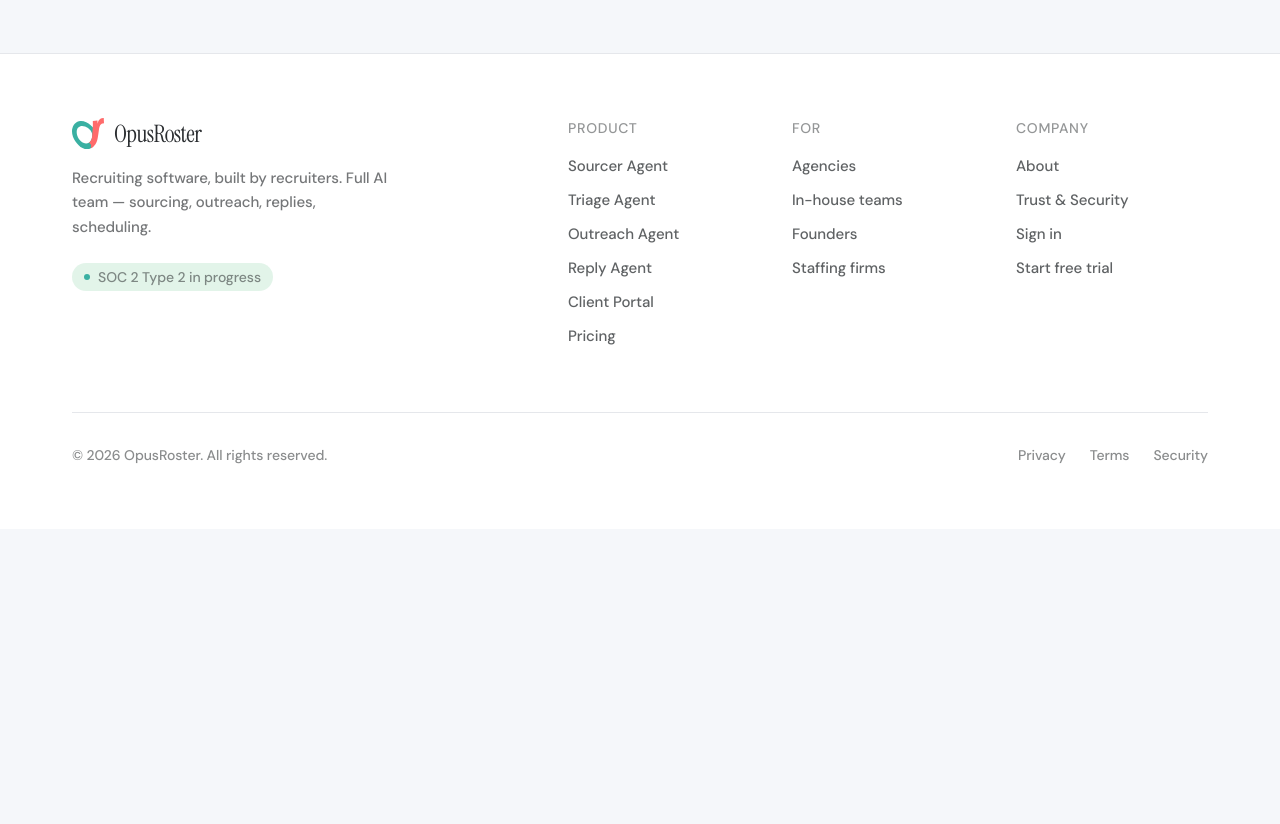
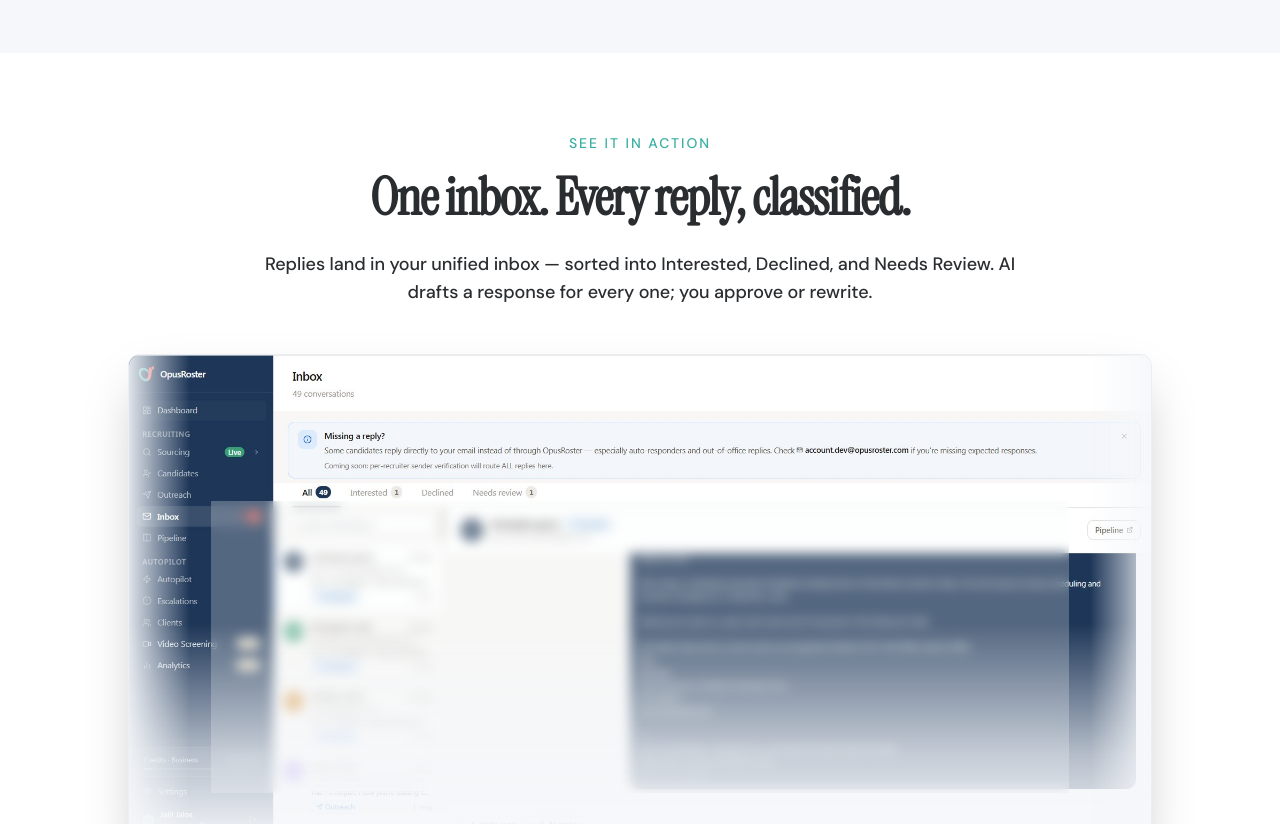
Before and after one commit to altfiscore/opusroster-recruiter-marketing, a Next.js app: page /features/reply-agent in a window 1280 px wide. Shown: the part 3620-4444 px from the top of the page. Before the commit the page ends 4149 px from the top, so only its background shows below. Built offline with nearby package versions, Linux system fonts and the light colour scheme; no server answers.

Commit message:
feat: add product screenshots to all 4 feature pages

```diff
--- a/src/app/features/outreach-agent/page.tsx
+++ b/src/app/features/outreach-agent/page.tsx
@@ -5,6 +5,8 @@
   Underline, Em, PrimaryButton, SecondaryButton, Section,
 } from "@/components/marketing/Sections";
 import { Send, Sparkles, Mail, Eye, Check, ArrowRight } from "lucide-react";
+import ProductScreenshot from "@/components/marketing/ProductScreenshot";
+import { outreachScreenshot } from "@/lib/screenshots";
 
 const APP_URL = process.env.NEXT_PUBLIC_APP_URL ?? "https://opus-rosterrecruiter.vercel.app";
 
@@ -179,6 +181,23 @@
           </div>
         </Container>
       </Section>
+      <section className="py-20 bg-white">
+        <Container>
+          <div className="max-w-3xl mx-auto text-center mb-12">
+            <Eyebrow>See it in action</Eyebrow>
+            <SectionH2 className="mt-4">Personalized outreach, written for each candidate</SectionH2>
+            <p className="mt-6 text-lg text-graphite/70">Every email references the candidate’s actual background. No “Hi {{firstName}}” templates. No mass blasts. Reads like you wrote it.</p>
+          </div>
+          <div className="max-w-5xl mx-auto">
+            <ProductScreenshot
+              src={outreachScreenshot}
+              alt="OpusRoster outreach modal showing a personalized email being sent"
+              blurRegions={[{ top: "30%", bottom: "10%", left: "8%", right: "8%", height: "auto" }]}
+            />
+          </div>
+        </Container>
+      </section>
+
     </>
   );
 }
--- a/src/app/features/reply-agent/page.tsx
+++ b/src/app/features/reply-agent/page.tsx
@@ -5,6 +5,8 @@
   Underline, Em, PrimaryButton, SecondaryButton, Section,
 } from "@/components/marketing/Sections";
 import { MessageSquare, ThumbsUp, ThumbsDown, AlertTriangle, Check, ArrowRight } from "lucide-react";
+import ProductScreenshot from "@/components/marketing/ProductScreenshot";
+import { inboxScreenshot } from "@/lib/screenshots";
 
 const APP_URL = process.env.NEXT_PUBLIC_APP_URL ?? "https://opus-rosterrecruiter.vercel.app";
 
@@ -205,6 +207,23 @@
           </div>
         </Container>
       </Section>
+      <section className="py-20 bg-white">
+        <Container>
+          <div className="max-w-3xl mx-auto text-center mb-12">
+            <Eyebrow>See it in action</Eyebrow>
+            <SectionH2 className="mt-4">One inbox. Every reply, classified.</SectionH2>
+            <p className="mt-6 text-lg text-graphite/70">Replies land in your unified inbox — sorted into Interested, Declined, and Needs Review. AI drafts a response for every one; you approve or rewrite.</p>
+          </div>
+          <div className="max-w-5xl mx-auto">
+            <ProductScreenshot
+              src={inboxScreenshot}
+              alt="OpusRoster inbox showing candidate conversations and AI-drafted replies"
+              blurRegions={[{ top: "30%", bottom: "10%", left: "8%", right: "8%", height: "auto" }]}
+            />
+          </div>
+        </Container>
+      </section>
+
     </>
   );
 }
--- a/src/app/features/sourcer-agent/page.tsx
+++ b/src/app/features/sourcer-agent/page.tsx
@@ -5,6 +5,8 @@
   Underline, Em, PrimaryButton, SecondaryButton, Section,
 } from "@/components/marketing/Sections";
 import { Search, Clock, Shield, Filter, Check, ArrowRight } from "lucide-react";
+import ProductScreenshot from "@/components/marketing/ProductScreenshot";
+import { candidatesScreenshot } from "@/lib/screenshots";
 
 const APP_URL = process.env.NEXT_PUBLIC_APP_URL ?? "https://opus-rosterrecruiter.vercel.app";
 
@@ -204,6 +206,23 @@
           </div>
         </Container>
       </Section>
+      <section className="py-20 bg-white">
+        <Container>
+          <div className="max-w-3xl mx-auto text-center mb-12">
+            <Eyebrow>See it in action</Eyebrow>
+            <SectionH2 className="mt-4">Every sourced candidate, scored and ready</SectionH2>
+            <p className="mt-6 text-lg text-graphite/70">Candidates surface in your talent pool with fit scores, location, and outreach status — no spreadsheets, no copy-paste.</p>
+          </div>
+          <div className="max-w-5xl mx-auto">
+            <ProductScreenshot
+              src={candidatesScreenshot}
+              alt="OpusRoster talent pool showing sourced candidates with fit scores"
+              blurRegions={[{ top: "30%", bottom: "10%", left: "8%", right: "8%", height: "auto" }]}
+            />
+          </div>
+        </Container>
+      </section>
+
     </>
   );
 }
--- a/src/app/features/triage-agent/page.tsx
+++ b/src/app/features/triage-agent/page.tsx
@@ -5,6 +5,8 @@
   Underline, Em, PrimaryButton, SecondaryButton, Section,
 } from "@/components/marketing/Sections";
 import { Filter, RefreshCw, AlertCircle, TrendingDown, Check, ArrowRight } from "lucide-react";
+import ProductScreenshot from "@/components/marketing/ProductScreenshot";
+import { pipelineScreenshot } from "@/lib/screenshots";
 
 const APP_URL = process.env.NEXT_PUBLIC_APP_URL ?? "https://opus-rosterrecruiter.vercel.app";
 
@@ -197,6 +199,23 @@
           </div>
         </Container>
       </Section>
+      <section className="py-20 bg-white">
+        <Container>
+          <div className="max-w-3xl mx-auto text-center mb-12">
+            <Eyebrow>See it in action</Eyebrow>
+            <SectionH2 className="mt-4">Your pipeline, kept in sync</SectionH2>
+            <p className="mt-6 text-lg text-graphite/70">Triage moves candidates between Applied, Sourced, Shortlisted, Contacted, Replied, and Interviewing — automatically. You stay in the driver’s seat.</p>
+          </div>
+          <div className="max-w-5xl mx-auto">
+            <ProductScreenshot
+              src={pipelineScreenshot}
+              alt="OpusRoster pipeline kanban with candidates organized by stage"
+              blurRegions={[{ top: "30%", bottom: "10%", left: "8%", right: "8%", height: "auto" }]}
+            />
+          </div>
+        </Container>
+      </section>
+
     </>
   );
 }
```
